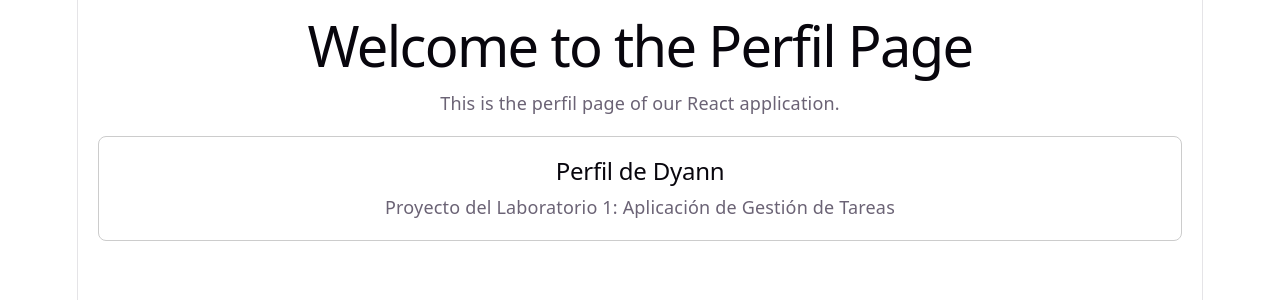
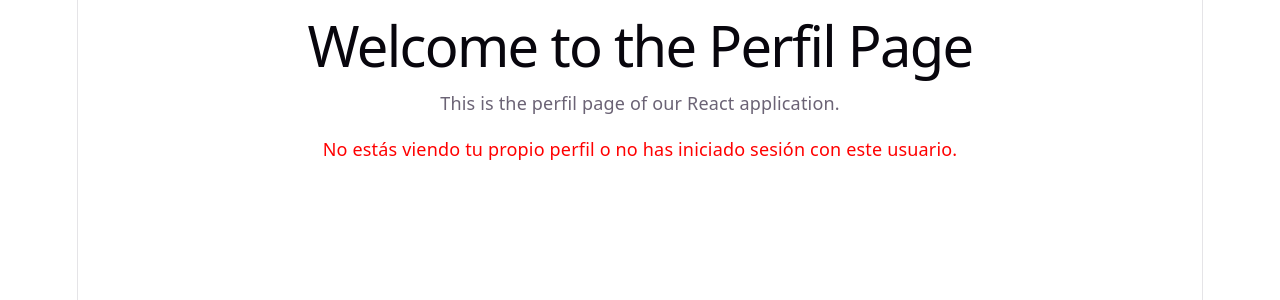
Before and after one commit to DyannStudent/react_Subnauticos2, a React (Vite) app in the folder react-practica/: page /perfil/1 in a window 1280 px wide. Shown: the top 300 px of the page. Built offline with nearby package versions, Linux system fonts and the light colour scheme.

Commit message:
feat: verificar usuario de URL con contexto logueado

```diff
--- a/react-practica/src/pages/Perfil.tsx
+++ b/react-practica/src/pages/Perfil.tsx
@@ -3,15 +3,24 @@ import { useContext } from 'react';
 import { AuthContext } from '../context/AuthContext';
 
 export function Perfil() {
+  const { usuario } = useParams();
+  const auth = useContext(AuthContext);
+
+  const esMiPerfil = auth?.usuario?.nombre === usuario;
+
   return (
     <div>
       <h1>Welcome to the Perfil Page</h1>
       <p>This is the perfil page of our React application.</p>
 
-      <div className="card-dyann" style={{ border: '1px solid #ccc', padding: '20px', margin: '20px', borderRadius: '8px' }}>
-        <h2>Perfil de Dyann</h2>
-        <p>Proyecto del Laboratorio 1: Aplicación de Gestión de Tareas</p>
-      </div>
+      {esMiPerfil ? (
+        <div className="card-dyann" style={{ border: '1px solid #ccc', padding: '20px', margin: '20px', borderRadius: '8px' }}>
+          <h2>Perfil de {usuario}</h2>
+          <p>Proyecto del Laboratorio 1: Aplicación de Gestión de Tareas</p>
+        </div>
+      ) : (
+        <p style={{ color: 'red', padding: '20px' }}>No estás viendo tu propio perfil o no has iniciado sesión con este usuario.</p>
+      )}
     </div>
   );
 }
```
